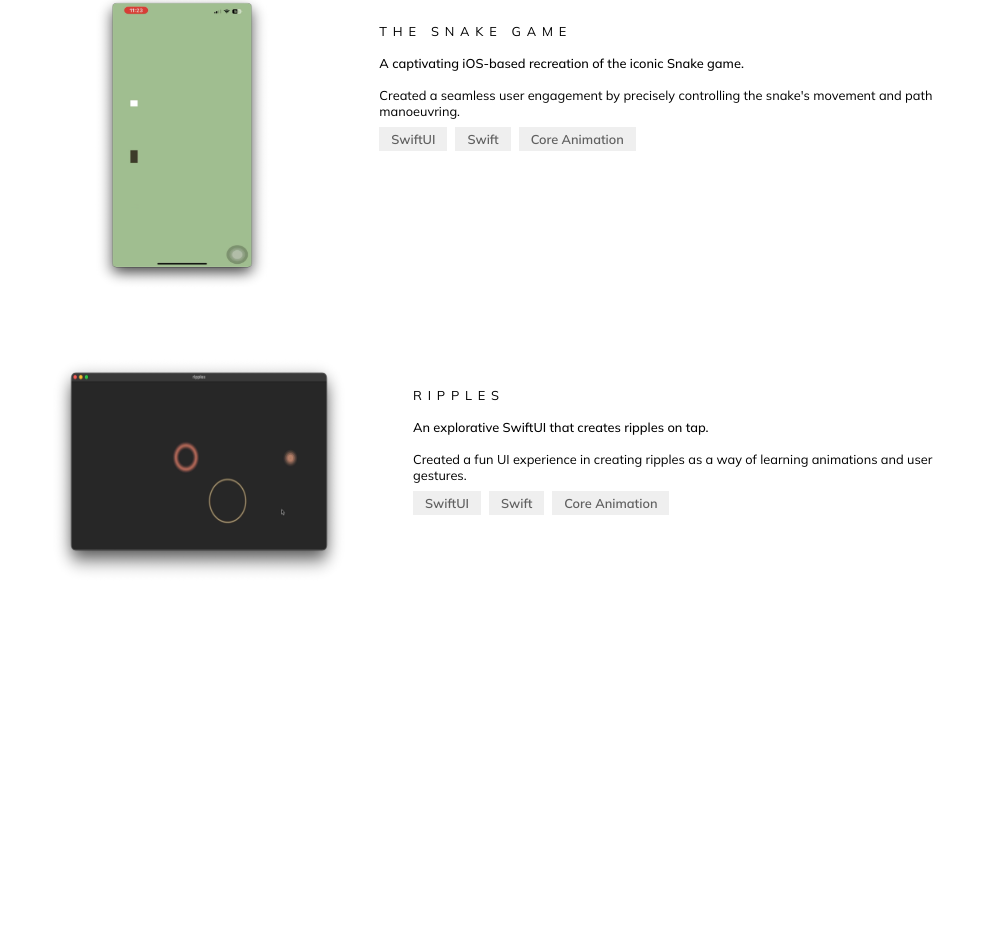
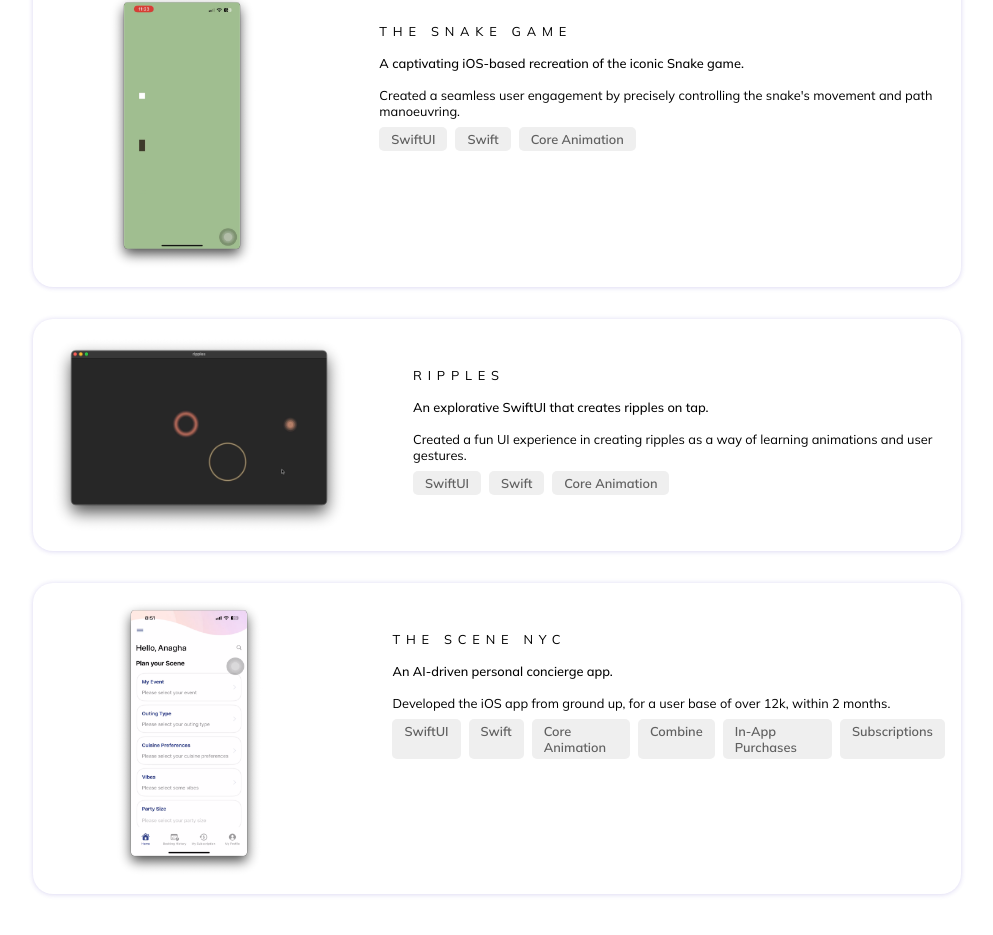
Before and after one commit to anaghajp1996/anagha-portfolio, a Next.js app: page / in a window 1280 px wide. Shown: the part 953-1888 px from the top of the page, without its empty margins (143-1136 px from the left). Before the commit the page ends 1674 px from the top, so only its background shows below. Built offline with nearby package versions, Linux system fonts and the light colour scheme.

Commit message:
feat: Add more work experience

```diff
--- a/src/app/Styles/techIcon.module.css
+++ b/src/app/Styles/techIcon.module.css
@@ -6,4 +6,5 @@
   margin: 0;
   font-weight: 600;
   font-size: 1vw;
+  border-radius: 5px;
 }
--- a/src/app/expertise.tsx
+++ b/src/app/expertise.tsx
@@ -29,8 +29,8 @@ export default function Expertise() {
       <Work
         imageSrc="/Snake.png"
         postSrc="https://www.linkedin.com/posts/anaghakj_swiftui-gamedevelopment-swift-activity-7143332473588834304-wTeu?utm_source=share&utm_medium=member_desktop"
-        width={180}
-        height={300}
+        width={150.0}
+        height={279.6}
         title="The Snake Game"
         description="Created a seamless user engagement by precisely controlling the snake's movement and path manoeuvring. "
         subTitle="A captivating iOS-based recreation of the iconic Snake game."
@@ -40,12 +40,29 @@ export default function Expertise() {
         imageSrc="/Ripples.png"
         postSrc="https://www.linkedin.com/posts/anaghakj_swiftui-swiftui-swift-activity-7133255250961973249-TEn6?utm_source=share&utm_medium=member_desktop"
         width={300}
-        height={230}
+        height={200}
         title="Ripples"
         description="Created a fun UI experience in creating ripples as a way of learning animations and user gestures."
         subTitle="An explorative SwiftUI that creates ripples on tap."
         techUsed={["SwiftUI", "Swift", "Core Animation"]}
       ></Work>
+      <Work
+        imageSrc="/TheScene.png"
+        postSrc="https://www.thesceneny.com"
+        width={150.0}
+        height={279.6}
+        title="The Scene NYC"
+        description="Developed the iOS app from ground up, for a user base of over 12k, within 2 months."
+        subTitle="An AI-driven personal concierge app."
+        techUsed={[
+          "SwiftUI",
+          "Swift",
+          "Core Animation",
+          "Combine",
+          "In-App Purchases",
+          "Subscriptions",
+        ]}
+      ></Work>
     </div>
   );
 }
--- a/src/app/work.tsx
+++ b/src/app/work.tsx
@@ -22,7 +22,7 @@ export default function Work(prop: WorkProps) {
         width: "100%",
         padding: "16px",
         gap: "64px",
-        boxShadow: "0px 0.5px 5px 0px rgba(63, 43, 185, 0.20);",
+        boxShadow: "0px 0.5px 5px 0px rgba(63, 43, 185, 0.20)",
         borderRadius: "20px",
       }}
     >
@@ -50,7 +50,13 @@ export default function Work(prop: WorkProps) {
         </Link>
         <text className={style.subTitle}>{prop.subTitle}</text>
         <text className={style.description}>{prop.description}</text>
-        <div style={{ display: "flex", gap: "8px", paddingTop: "8px" }}>
+        <div
+          style={{
+            display: "flex",
+            gap: "8px",
+            paddingTop: "8px",
+          }}
+        >
           {prop.techUsed.map((tech) => {
             return <TechIcon name={tech} key={tech}></TechIcon>;
           })}
```
Also changed, not shown: public/TheScene.png (added).
